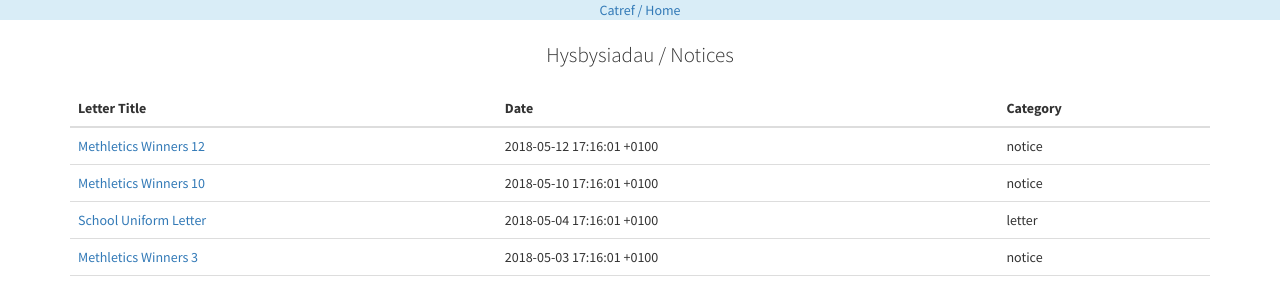
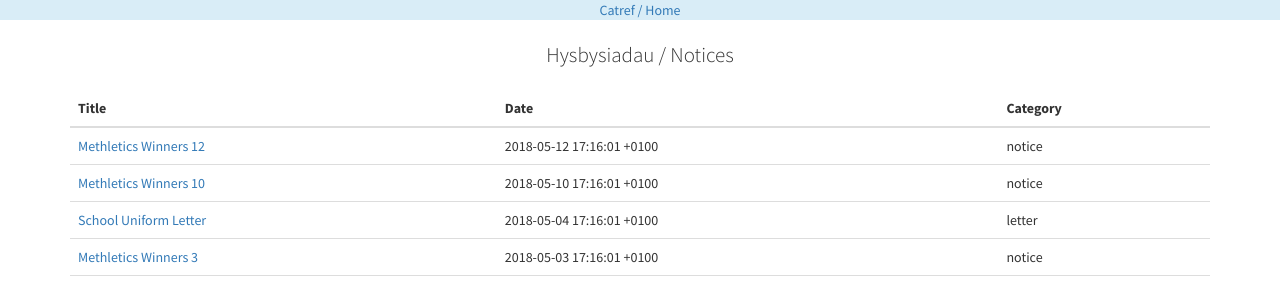
Before and after one commit to matatysgolbethel/matatysgolbethel.github.io, a Jekyll site: the page built from index.html, in a window 1280 px wide and 900 px high, scrolled down 17133 px. Shown: the part 161-448 px from the top of the window. Built offline with Jekyll 4.4.1, drawn with Linux system fonts in a browser that asks for light colours; the list of posts is cut into pages by our own code; comment, search, counter and statistics services are not loaded.

Commit message:
does not need the title letter

```diff
--- a/_includes/notices.html
+++ b/_includes/notices.html
@@ -5,7 +5,7 @@
       <div class="col-lg-12 text-center">
         <h2 class="lead">Hysbysiadau / Notices</h2>
         <table class="table">
-          <thead><tr><th><strong>Letter Title</strong></th><th><strong>Date</strong></th><th><strong>Category</strong></th></thead></tr>
+          <thead><tr><th><strong>Title</strong></th><th><strong>Date</strong></th><th><strong>Category</strong></th></thead></tr>
             <!-- This loops through the paginated posts -->
             {% for post in paginator.posts %}
               <tr>
```
